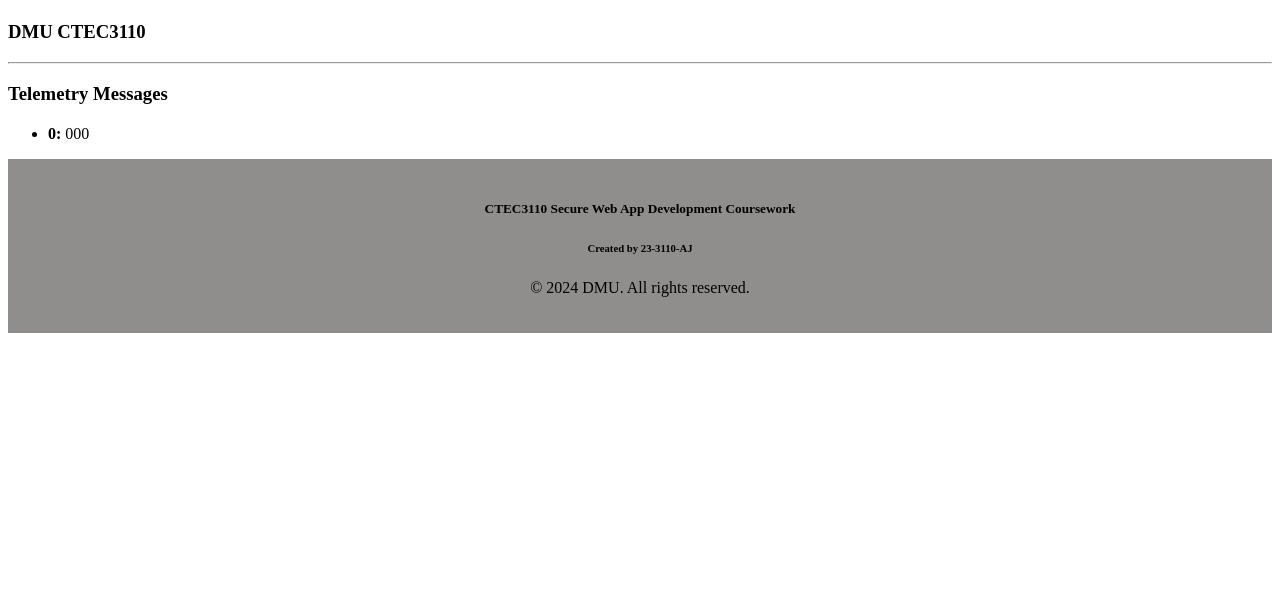
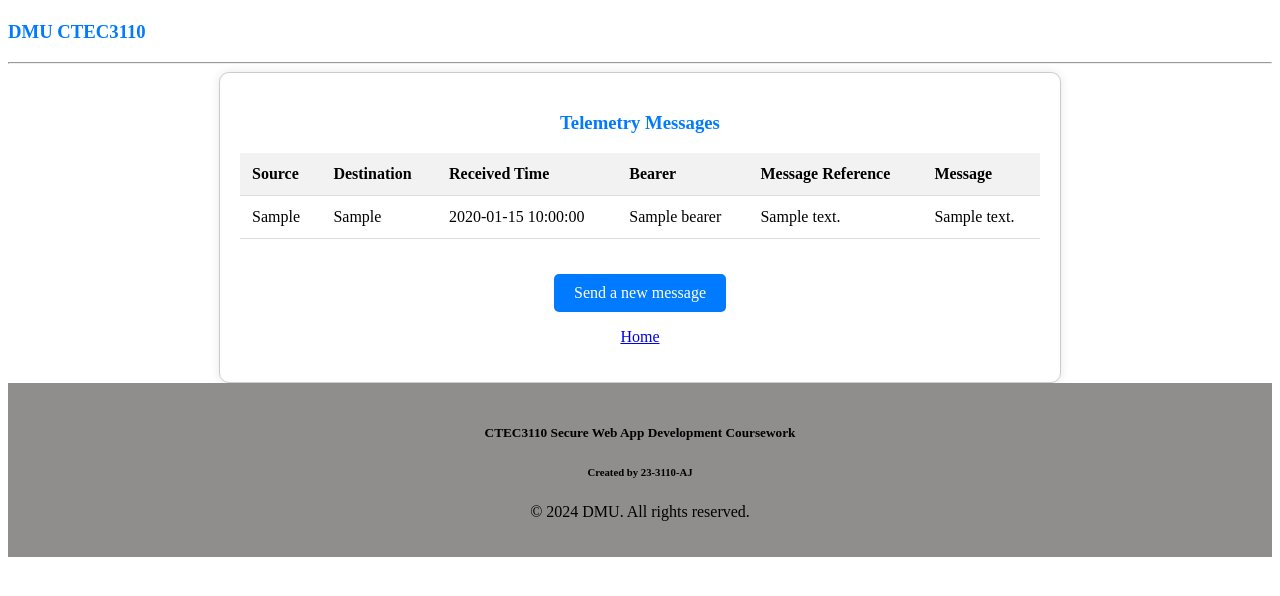
Before and after one commit to kilobyte1/telemetry, a PHP site: template telemetry_private/app/templates/display-messages.html.twig in a window 1280 px wide. Shown: the top 596 px of the page. Run offline with PHP 8.4, Linux system fonts and the light colour scheme; the template is opened without the code that fills it: most values are stand-ins (such as "Sample title", 1, 10 or a date in 2020); some libraries are stand-ins or nearby versions.

Commit message:
Add files via upload

```diff
--- a/telemetry_private/app/templates/display-messages.html.twig
+++ b/telemetry_private/app/templates/display-messages.html.twig
@@ -1,18 +1,112 @@
 {% extends 'banner.html.twig' %}
+
 {% block content %}
-    <div class="row mt-3">
-        <div class="col-12">
-            <h3>Telemetry Messages</h3>
+    <style>
+        #page-content-div {
+            max-width: 800px;
+            margin: 0 auto;
+            padding: 20px;
+            border: 1px solid #ccc;
+            border-radius: 10px;
+            background-color: #fff;
+            box-shadow: 0 0 10px rgba(0, 0, 0, 0.1);
+            text-align: center;
+        }
+
+        h3 {
+            color: #007bff;
+        }
+
+        table {
+            width: 100%;
+            margin-bottom: 20px;
+            border-collapse: collapse;
+        }
+
+        th, td {
+            padding: 12px;
+            text-align: left;
+            border-bottom: 1px solid #ddd;
+        }
+
+        th {
+            background-color: #f2f2f2;
+        }
+
+        .btn-primary {
+            display: inline-block;
+            padding: 10px 20px;
+            font-size: 16px;
+            text-decoration: none;
+            color: #fff;
+            background-color: #007bff;
+            border-radius: 5px;
+            cursor: pointer;
+            margin-top: 15px;
+        }
+
+        p {
+            font-size: 16px;
+        }
+    </style>
+
+    <div id="page-content-div" class="container mt-3">
+        <div class="row">
+            <div class="col-9">
+                <h3 class="mb-3">Telemetry Messages</h3>
+            </div>
         </div>
-    </div>
 
-    <div class="row" style="margin-top: 20px">
-        <div class="col-12">
-            <ul>
-                {% for key, value in telemetry_data %}
-                    <li><strong>{{ key }}:</strong> {{ value }}</li>
-                {% endfor %}
-            </ul>
+        <div class="row mt-3">
+            <div class="col-12">
+                {% if telemetry_data is not empty %}
+                    <table class="table">
+                        <thead>
+                        <tr>
+                            <th>Source</th>
+                            <th>Destination</th>
+                            <th>Received Time</th>
+                            <th>Bearer</th>
+                            <th>Message Reference</th>
+                            <th>Message</th>
+                        </tr>
+                        </thead>
+                        <tbody>
+                        {% for telemetry_entry in telemetry_data %}
+                            <tr>
+                                <td>{{ telemetry_entry.sourceMsisdn }}</td>
+                                <td>{{ telemetry_entry.destinationMsisdn }}</td>
+                                <td>{{ telemetry_entry.receivedTime }}</td>
+                                <td>{{ telemetry_entry.bearer }}</td>
+                                <td>{{ telemetry_entry.messageref }}</td>
+                                <td>{{ telemetry_entry.message }}</td>
+                            </tr>
+                        {% endfor %}
+                        </tbody>
+                    </table>
+
+                    <div class="col-3 text-end">
+                        <a href="/telemetry/smspage" class="btn btn-primary">Send a new message</a>
+                        {% if is_authenticated %}
+                            <form method="post" action="/telemetry/sign-out" style="display: inline;">
+                                <button type="submit" class="btn btn-danger">Sign Out</button>
+                            </form>
+                        {% endif %}
+                    </div>
+                    <p><a href="{{ landing_page }}">Home</a></p>
+                {% else %}
+                    <p>There are no telemetry messages.</p>
+                    <div class="col-3 text-end">
+                        <a href="/telemetry/smspage" class="btn btn-primary">Send a new message</a>
+                        {% if is_authenticated %}
+                            <form method="post" action="/telemetry/sign-out" style="display: inline;">
+                                <button type="submit" class="btn btn-danger">Sign Out</button>
+                            </form>
+                        {% endif %}
+                    </div>
+                    <p><a href="{{ landing_page }}">Home</a></p>
+                {% endif %}
+            </div>
         </div>
     </div>
 {% endblock %}
--- a/telemetry_private/app/templates/signuppage.html.twig
+++ b/telemetry_private/app/templates/signuppage.html.twig
@@ -68,8 +68,9 @@
                 <label for="email">Enter your email:</label>
                 <input id="email" name="email" type="text" value="{{ tainted_parameters['email'] ?? '' }}" maxlength="50">
 
-                <input type="submit" value="Create user account">
+                <input type="submit" value="Register">
             </fieldset>
+            <p><a href="{{ landing_page }}">Home</a></p>
         </form>
 
         <p>Already have an account? <a href="/telemetry/login">Sign in</a></p>
```
Also changed, not shown: telemetry_private/app/templates/login.html.twig (+8 -13 lines), telemetry_private/app/templates/sms-form.html.twig (added, +97 -0 lines).
